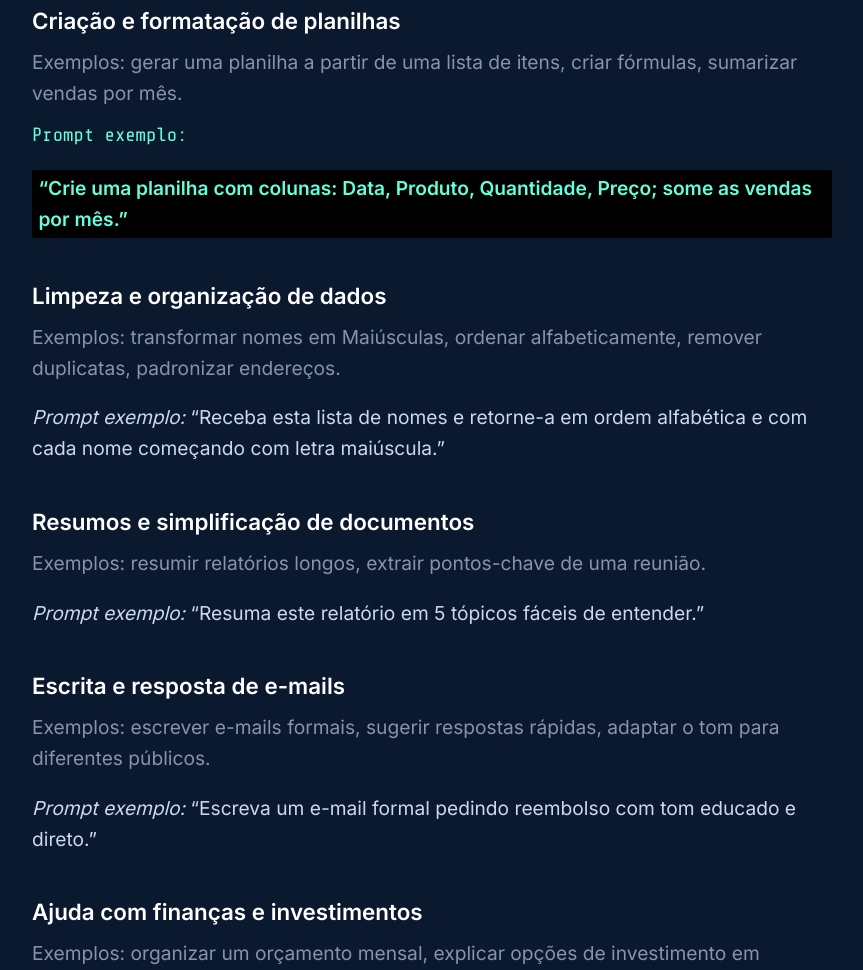
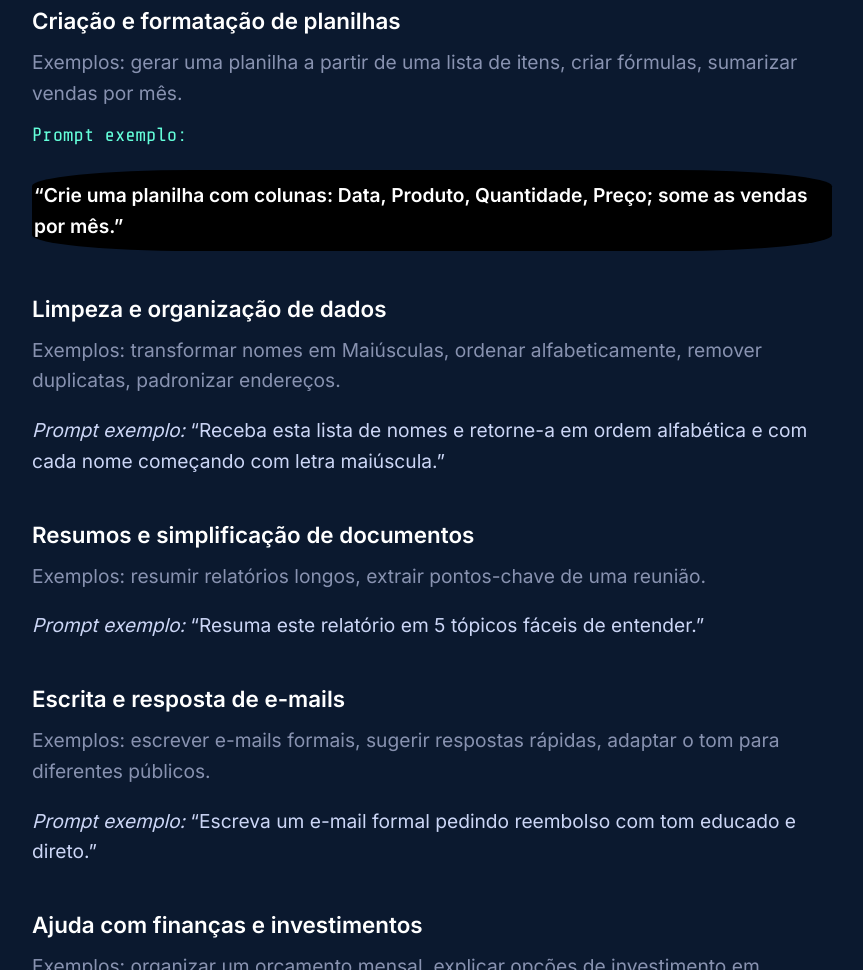
Before and after one commit to Rick-Caetano/IA_Descomplicada, a website: page index.html in a window 1280 px wide. Shown: the part 2670-3640 px from the top of the page, without its empty margins (208-1071 px from the left). Drawn offline with nearby package versions, Linux system fonts and the light colour scheme.

Commit message:
update style.css

```diff
--- a/assets/styles/style.css
+++ b/assets/styles/style.css
@@ -435,11 +435,11 @@ body {
 }
 
 .prompt-exemplo-paragrafo{
-    color: var(--cor-acento);
+    color: var(--cor-primaria);
     font-weight: bold;
     background-color: black; /* Fundo preto para destacar o prompt */
-    border-radius: 2px; /* Bordas arredondadas para suavizar o visual */
-    padding: 0.2rem 0.4rem; /* Espaçamento interno para destacar o texto */
+    border-radius: 20%; /* Bordas arredondadas para suavizar o visual */
+    padding: 0.6rem 0.12rem; /* Espaçamento interno para destacar o texto */
 }
 
 /* Estilo para o aviso de saúde e a dica final */
```
